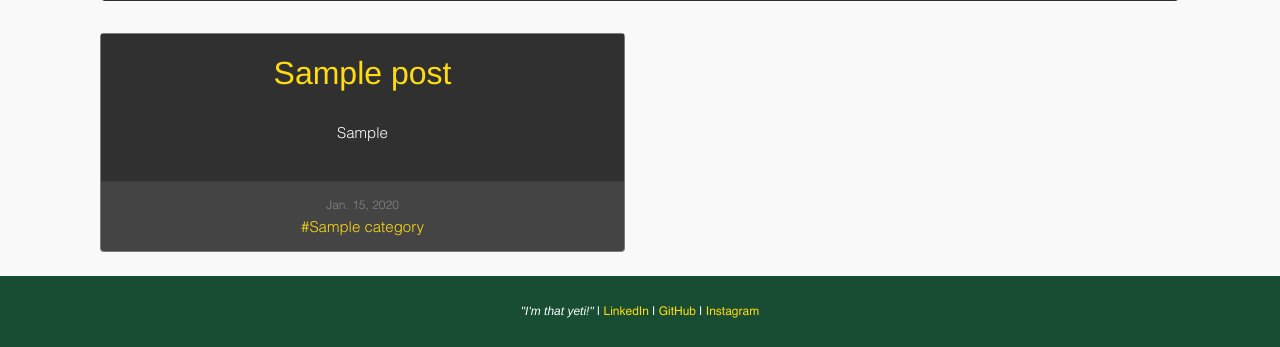
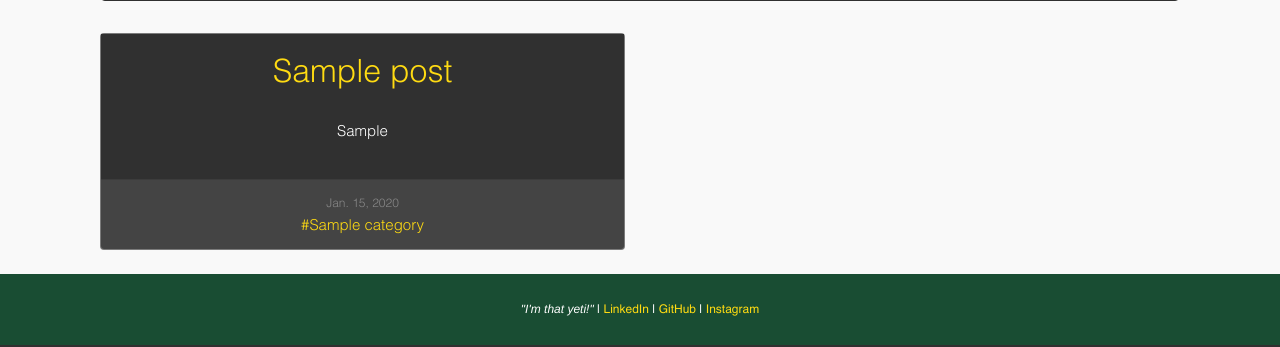
Before and after one commit to matthewkdies/website_v2, a Django app: page / in a window 1280 px wide. Shown: the part 659-1006 px from the top of the page. Run offline with Django 4.2, Linux system fonts and the light colour scheme; tables that the repository leaves empty hold one stand-in row (values such as "Sample post"); parts of the project's set-up code (start-up, migrations or seed data) failed here and were passed over; some libraries are stand-ins or nearby versions.

Commit message:
More font tinkering.

```diff
--- a/website_v2/templates/pages/home.html
+++ b/website_v2/templates/pages/home.html
@@ -20,7 +20,7 @@
 				<div class="card h-100 bg-light">
 					<div class="card-body bg-dark">
 						<h3 class="card-title text-center">
-							<a href="{% url 'blog-detail' post.slug %}"  style="font-family: 'helvetica', sans-serif;">{{ post.title }}</a></h3>
+							<a href="{% url 'blog-detail' post.slug %}">{{ post.title }}</a></h3>
 						<p class="card-text text-center p-3">{{ post.overview }}</p>
 					</div>
 					<div class="card-footer text-center">
```
